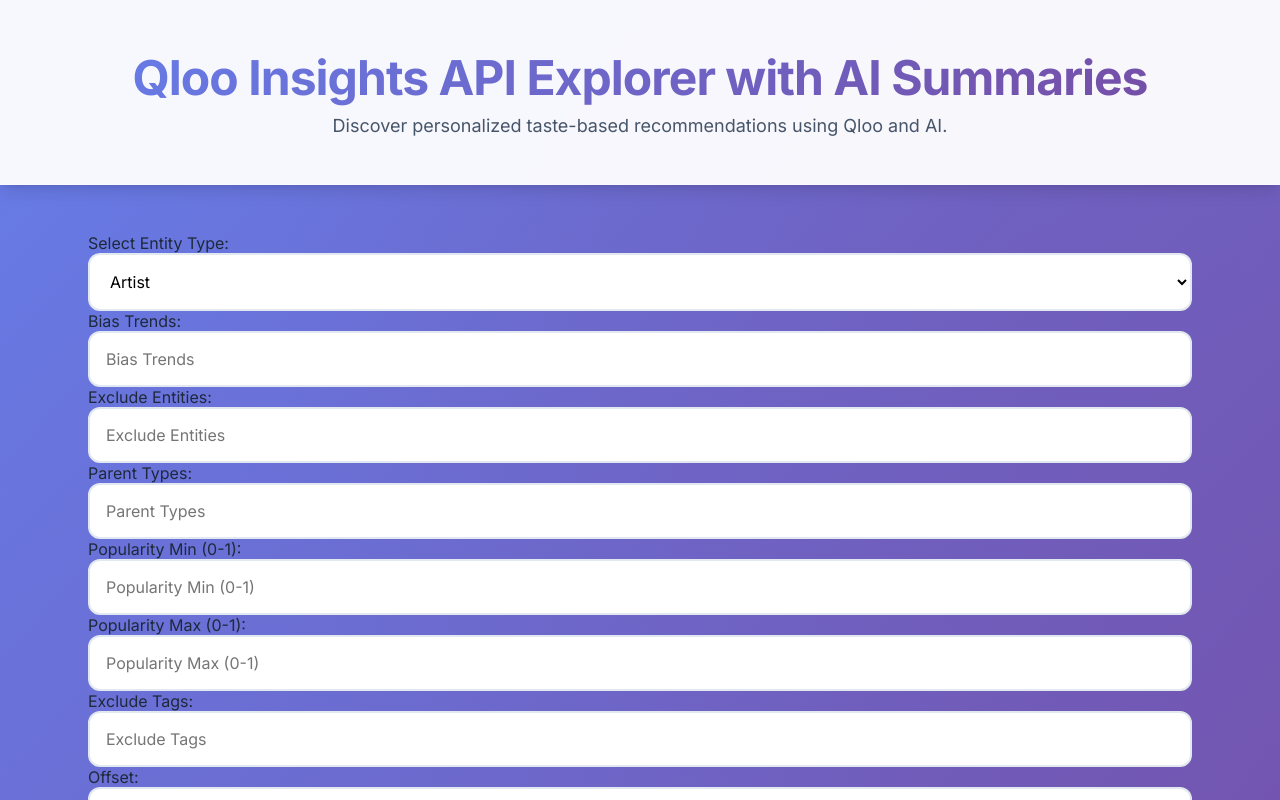
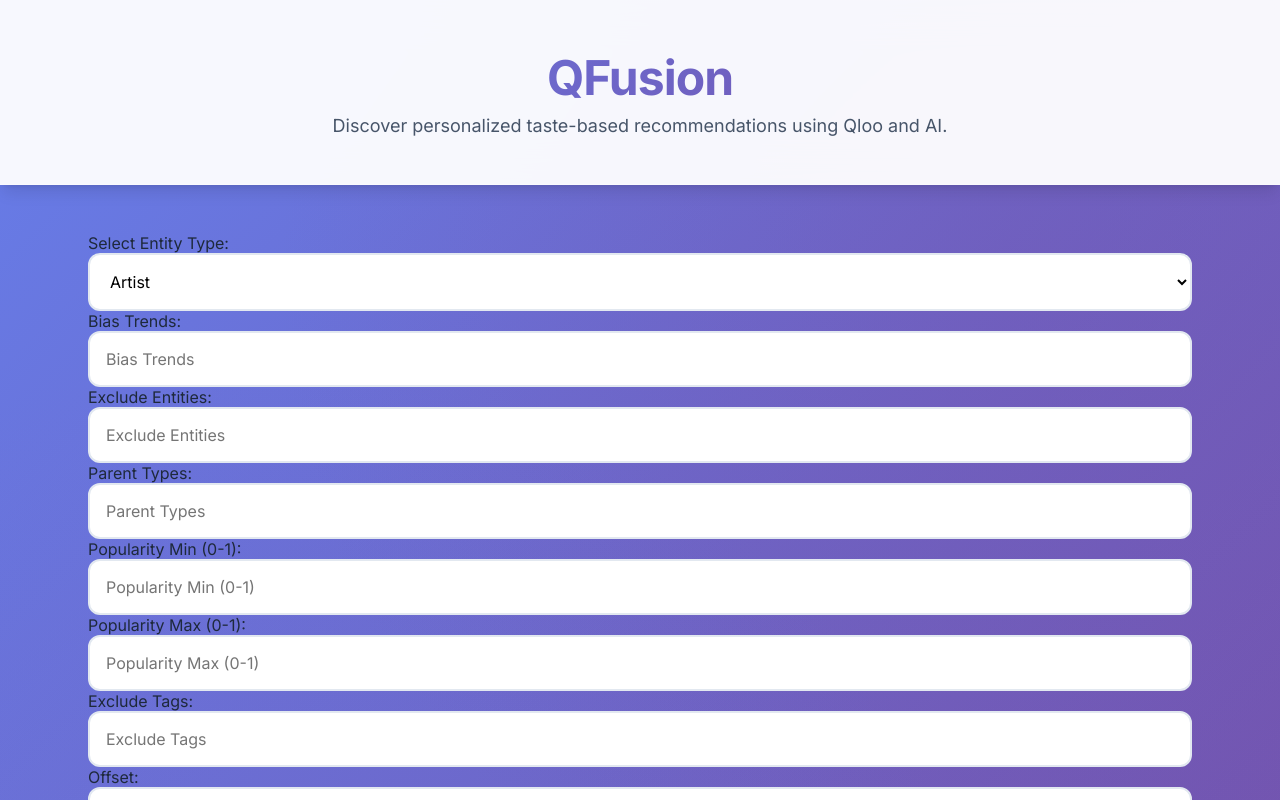
Before and after one commit to Prateek-845/qloo-tastebot, a React (Vite) app in the folder client/: page / in a window 1280 px wide. Shown: the top 800 px of the page. Built offline with nearby package versions, Linux system fonts and the light colour scheme.

Commit message:
Minor Modifications

```diff
--- a/client/src/App.jsx
+++ b/client/src/App.jsx
@@ -209,7 +209,7 @@
   return (
     <div className="app" aria-live="polite">
       <header className="app-header">
-        <h1>Qloo Insights API Explorer with AI Summaries</h1>
+        <h1>QFusion</h1>
         <p>Discover personalized taste-based recommendations using Qloo and AI.</p>
       </header>
 
```
